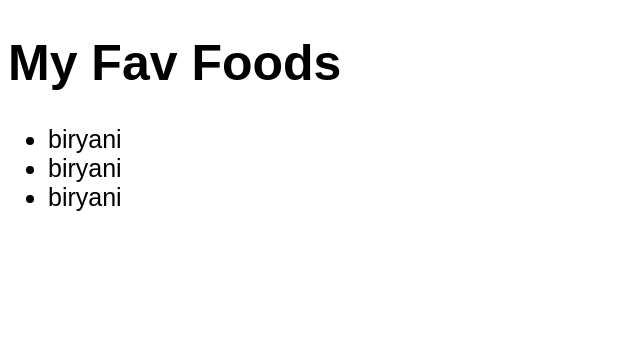
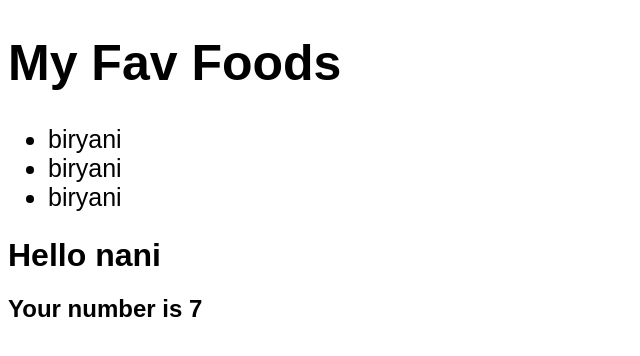
Before and after one commit to sheshu22/CSB-react-udm, a React (Create React App) app: page / in a window 1280 px wide. Shown: the top 356 px of the page, without its empty margins (0-640 px from the left). Built offline with nearby package versions, Linux system fonts and the light colour scheme.

Commit message:
challenge 2

```diff
--- a/src/App.js
+++ b/src/App.js
@@ -2,6 +2,8 @@ import React from "react";
 import "./styles.css";
 
 export default function App() {
+  let number = 7,
+    name = "nani";
   return (
     <div className="App">
       <div className="div">
@@ -12,6 +14,8 @@ export default function App() {
           <li>biryani</li>
         </ul>
       </div>
+      <h1>Hello {name}</h1>
+      <h2>Your number is {number}</h2>
     </div>
   );
 }
```
